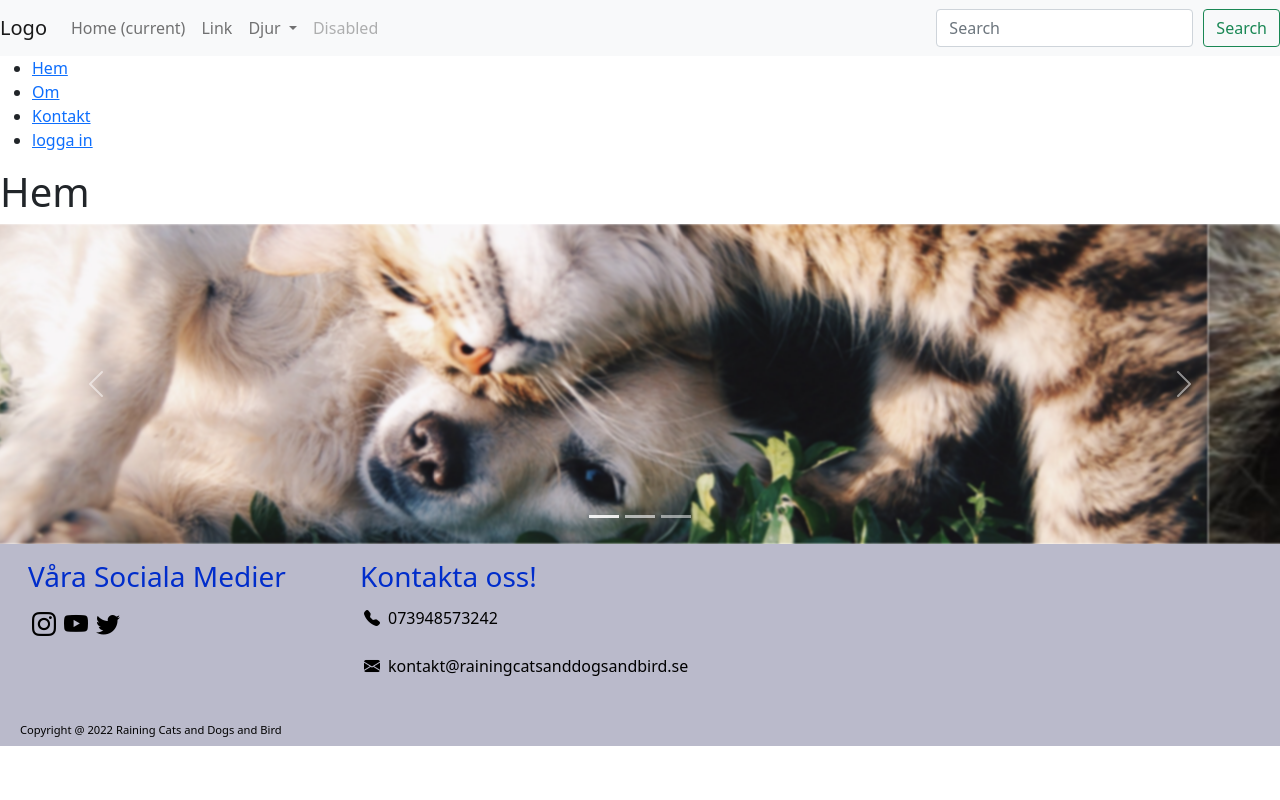
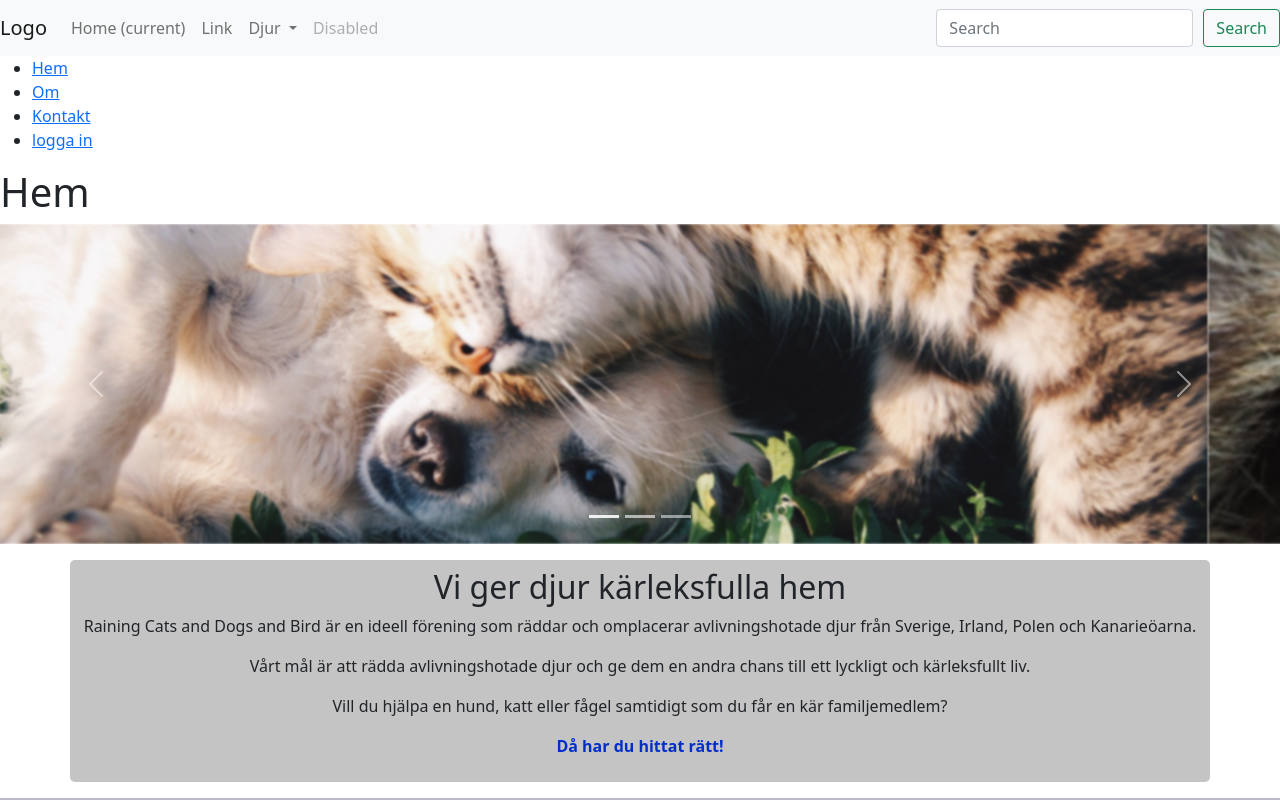
Before and after one commit to Wagsjo/Webshop, a Vue app: page /#/ in a window 1280 px wide. Shown: the top 800 px of the page. Built offline with nearby package versions, Linux system fonts and the light colour scheme; no server answers; the database is empty.

Commit message:
Add "om oss"-sektion i HomeView.vue

```diff
--- a/src/views/HomeView.vue
+++ b/src/views/HomeView.vue
@@ -11,4 +11,36 @@
 <template>
   <h1>Hem</h1>
   <SplashScreen />
+  <div class="intro container-sm p-2 my-3">
+    <h2>Vi ger djur kärleksfulla hem</h2>
+    <p>
+      Raining Cats and Dogs and Bird är en ideell förening som räddar och
+      omplacerar avlivningshotade djur från Sverige, Irland, Polen och
+      Kanarieöarna.
+    </p>
+    <p>
+      Vårt mål är att rädda avlivningshotade djur och ge dem en andra chans till
+      ett lyckligt och kärleksfullt liv.
+    </p>
+    <p>
+      Vill du hjälpa en hund, katt eller fågel samtidigt som du får en kär
+      familjemedlem?
+    </p>
+    <p class="highlight">Då har du hittat rätt!</p>
+  </div>
 </template>
+
+<style lang="scss" scoped>
+  $primary: #c4c4c4;
+  $secondary: #002dcb;
+  .intro {
+    background-color: $primary;
+    text-align: center;
+    border-radius: 5px;
+  }
+
+  .highlight {
+    color: $secondary;
+    font-weight: 800;
+  }
+</style>
```
